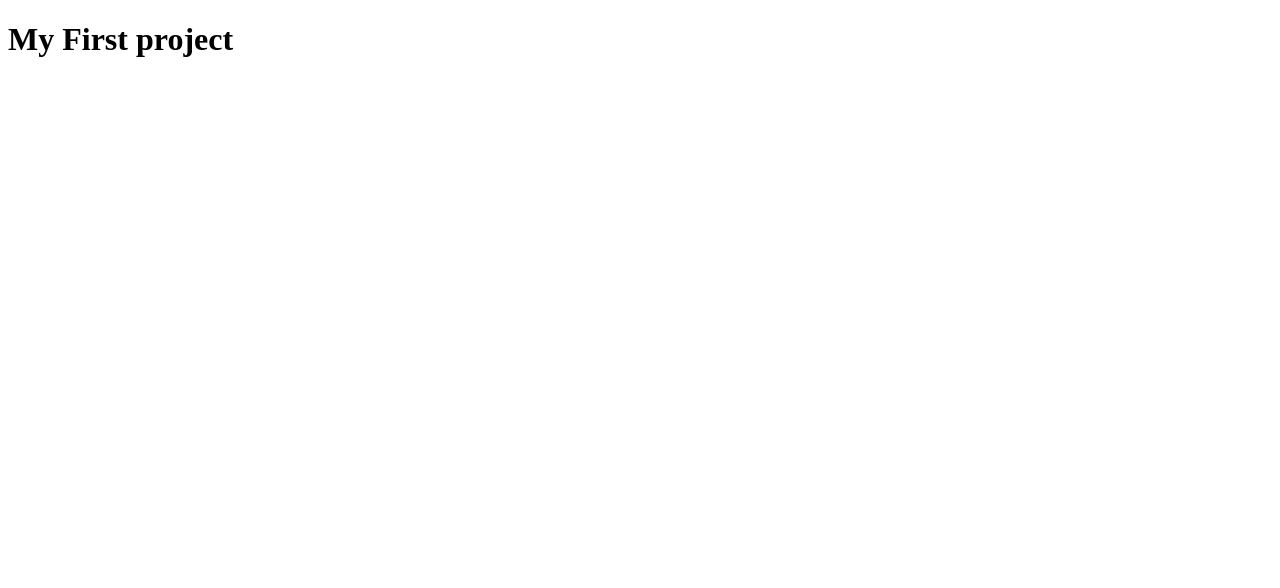
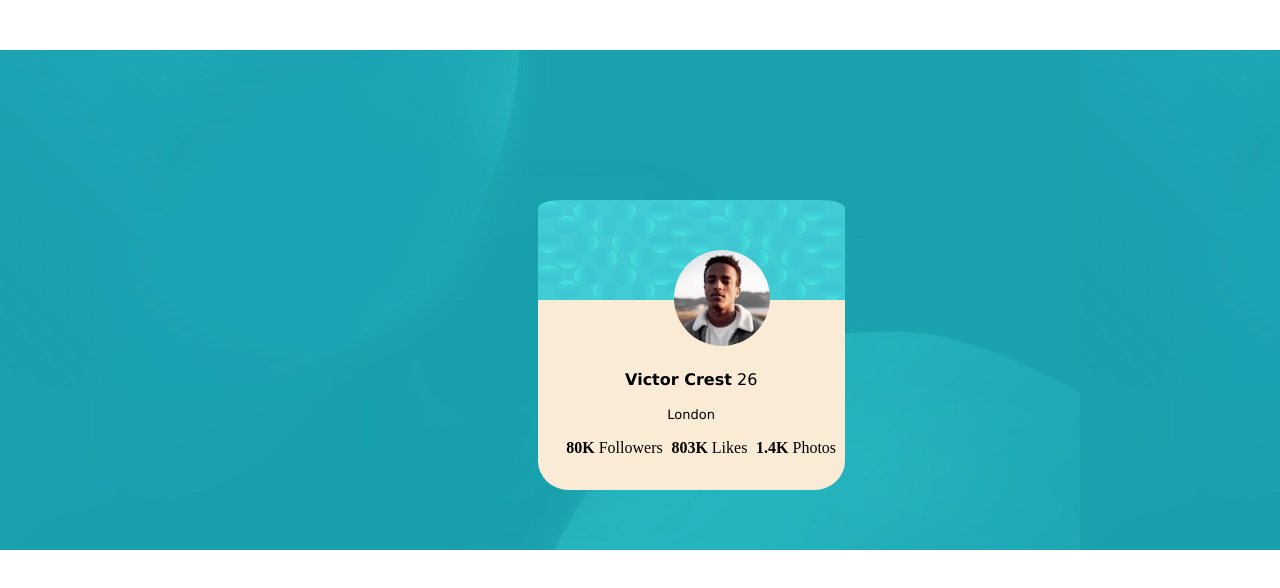
Before and after one commit to jeremiah124/Profile-Card-project, a plain HTML site: page index.html in a window 1280 px wide. Drawn offline with Linux system fonts and the light colour scheme.

Commit message:
My second commit

```diff
--- a/card.css
+++ b/card.css
@@ -0,0 +1,48 @@
+body {
+  border: 0;
+  background-color: none;
+  margin: 0;
+  padding: 0;
+}
+.layout {
+  width: 100%;
+  margin-top: 50px;
+  min-height: 500px;
+  background-image: url("/IMG-20210301-WA0028.jpg");
+  position: relative;
+}
+.category {
+  width: 24%;
+  height: 290px;
+  border-radius: 10%;
+  display: block;
+  background-color: antiquewhite;
+  position: absolute;
+  top: 30%;
+  left: 42%;
+}
+.position {
+  border-radius: 50%;
+  position: absolute;
+  right: 75px;
+  top: 50px;
+}
+.bio{
+  text-align: center;
+}
+#name {
+  text-align: center;
+  padding-top: 50px;
+  font-family: Verdana, Geneva, Tahoma, sans-serif;
+  font-size: medium;
+}
+ #country {
+  text-align: center;
+  padding-top: -50px;
+  font-family: Verdana, Geneva, Tahoma, sans-serif;
+  font-size: small;
+} .footer {
+  display: flex;
+  justify-content: space-evenly;
+  margin-left: 20px;
+}
--- a/index.html
+++ b/index.html
@@ -9,7 +9,28 @@
   </head>
   <body>
     <div class="layout">
-      <h1>My First project</h1>
+      <div class="category">
+        <img
+          src="/bg-pattern-card.png"
+          alt="profile-background"
+          width="100%"
+          height="100px"
+          style="border-top-left-radius: 8%; border-top-right-radius: 8%"
+        />
+        <img src="/image-victor.jpg" alt="victor-Crest"
+      class="position"
+        />
+        <div class="bio">
+        <p id="name"><strong>Victor Crest</strong>   26</p>
+        <span id="country">London</span>
+      </div>
+         <div class="footer">
+           <p> <strong>80K</strong> Followers</p>
+           <p><strong>803K</strong> Likes</p>
+           <p><strong>1.4K</strong> Photos</p>
+
+         </div>
+      </div>
     </div>
   </body>
 </html>
```
Also changed, not shown: IMG-20210301-WA0028.jpg (added), bg-pattern-card.png (added), image-victor.jpg (added).
